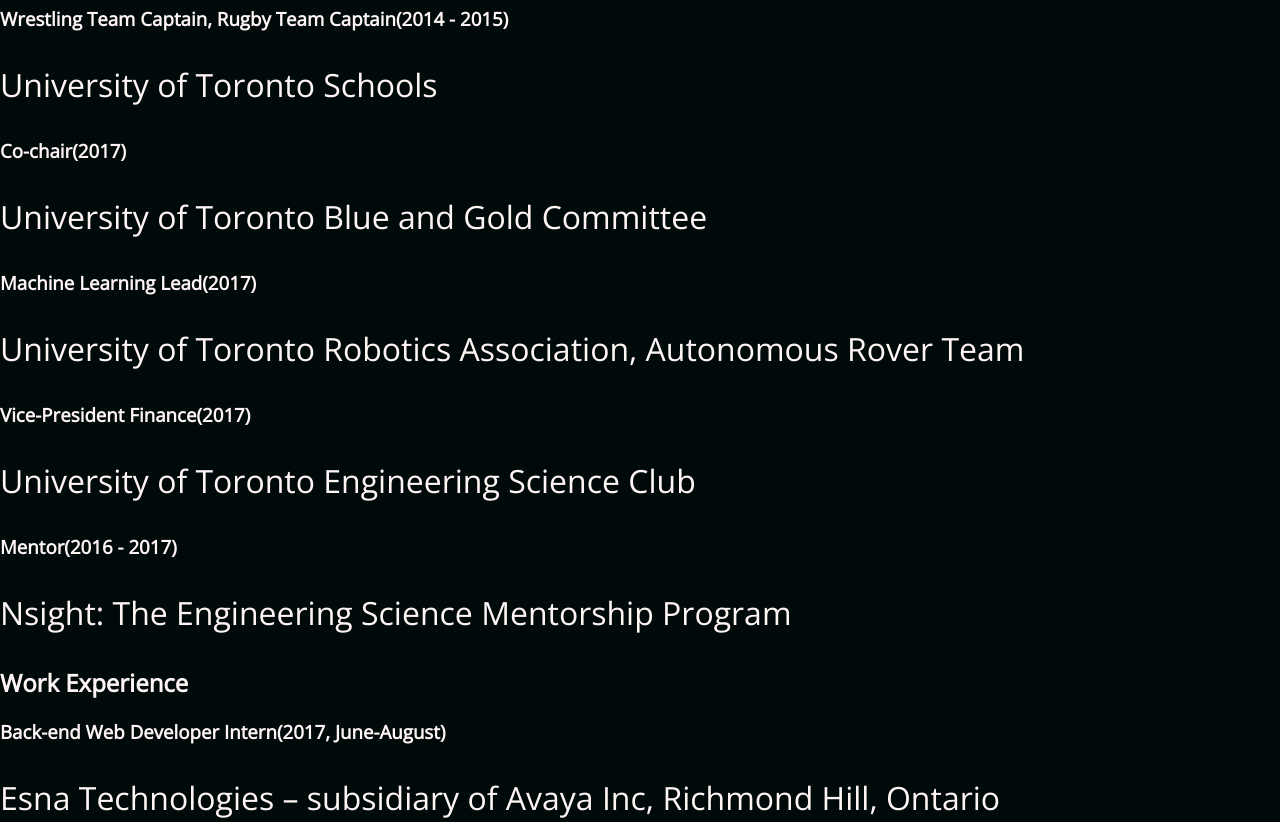
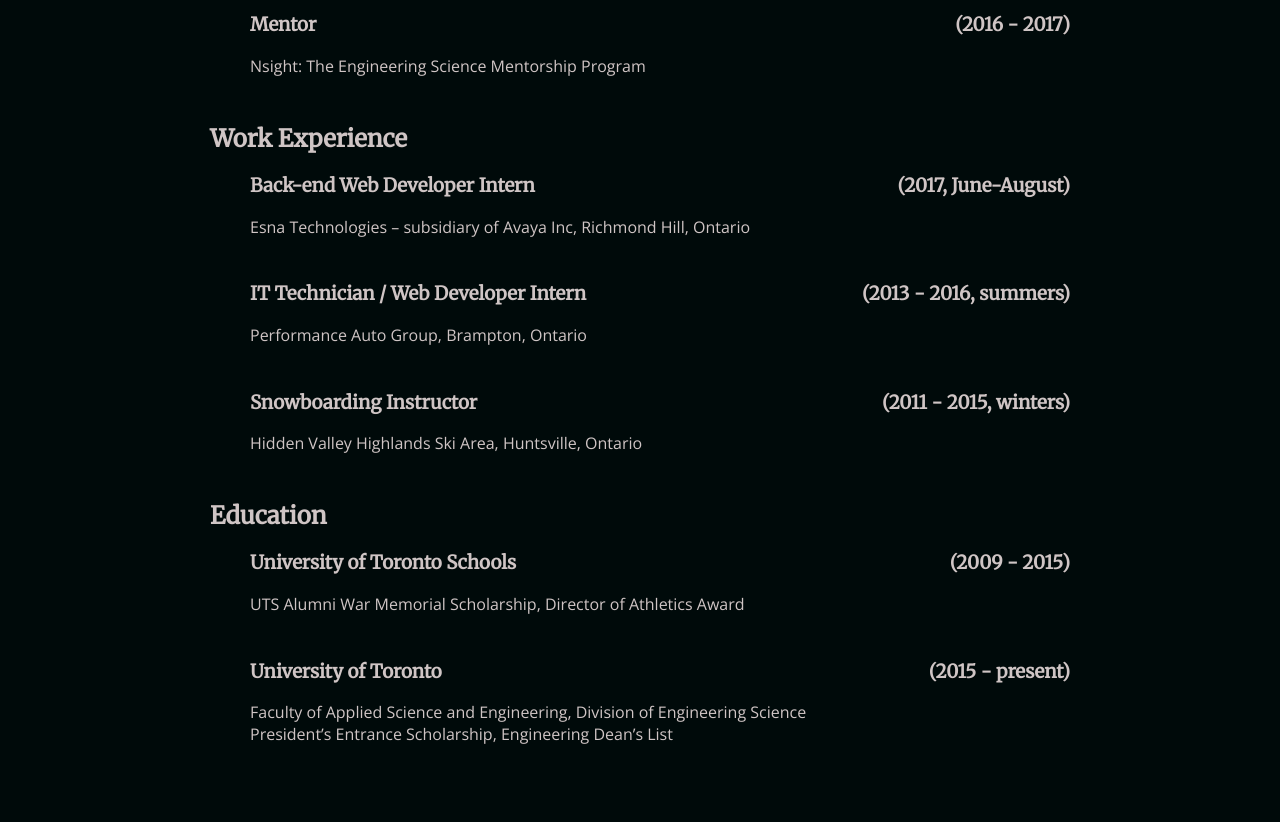
Before and after one commit to amyfreeman/cdalizadeh.ca, a website: page public/resume.html in a window 1280 px wide. Shown: the part 1020-1842 px from the top of the page. Drawn offline with nearby package versions, Linux system fonts and the light colour scheme.

Commit message:
drastically improve css

```diff
--- a/public/resume.html
+++ b/public/resume.html
@@ -3,13 +3,13 @@
   <head>
     <meta charset="UTF-8">
     <title>Cameron Alizadeh | Resume</title>
-    <link rel="stylesheet" type="text/css" href="style.css">
-    <link href="https://fonts.googleapis.com/css?family=Open+Sans|PT+Serif" rel="stylesheet">
+    <link rel="stylesheet" type="text/css" href="style-resume.css">
+    <link href="https://fonts.googleapis.com/css?family=Open+Sans|Merriweather" rel="stylesheet">
   </head>
   <body>
     <div>
         <h1>Cameron Alizadeh</h1>
-        <p>210 McCaul St, Toronto, ON M5T 1W5 | 416-450-8510 | cdalizadeh@gmail.com</p>
+        <p class="subtitle">210 McCaul St, Toronto, ON M5T 1W5 | 416-450-8510 | cdalizadeh@gmail.com</p>
         <div>
             <h2>Skills and Abilities</h2>
             <ul>
@@ -25,50 +25,50 @@
         </div>
         <div>
             <h2>Extracurriculars and Leadership</h2>
-            <div>
-                <h3>Wrestling Team Captain, Rugby Team Captain<span>(2014 - 2015)</span></h3>
+            <div class="item">
+                <h3>Wrestling Team Captain, Rugby Team Captain<span class="adjust">(2014 - 2015)</span></h3>
                 <p>University of Toronto Schools</p>
             </div>
-            <div>
-                <h3>Co-chair<span>(2017)</span></h3>
+            <div class="item">
+                <h3>Co-chair<span class="adjust">(2017)</span></h3>
                 <p>University of Toronto Blue and Gold Committee</p>
             </div>
-            <div>
-                <h3>Machine Learning Lead<span>(2017)</span></h3>
+            <div class="item">
+                <h3>Machine Learning Lead<span class="adjust">(2017)</span></h3>
                 <p>University of Toronto Robotics Association, Autonomous Rover Team</p>
             </div>
-            <div>
-                <h3>Vice-President Finance<span>(2017)</span></h3>
+            <div class="item">
+                <h3>Vice-President Finance<span class="adjust">(2017)</span></h3>
                 <p>University of Toronto Engineering Science Club</p>
             </div>
-            <div>
-                <h3>Mentor<span>(2016 - 2017)</span></h3>
+            <div class="item">
+                <h3>Mentor<span class="adjust">(2016 - 2017)</span></h3>
                 <p>Nsight: The Engineering Science Mentorship Program</p>
             </div>
         </div>
         <div>
             <h2>Work Experience</h2>
-            <div>
-                <h3>Back-end Web Developer Intern<span>(2017, June-August)</span></h3>
+            <div class="item">
+                <h3>Back-end Web Developer Intern<span class="adjust">(2017, June-August)</span></h3>
                 <p>Esna Technologies – subsidiary of Avaya Inc, Richmond Hill, Ontario</p>
             </div>
-            <div>
-                <h3>IT Technician / Web Developer Intern<span>(2013 - 2016, summers)</span></h3>
+            <div class="item">
+                <h3>IT Technician / Web Developer Intern<span class="adjust">(2013 - 2016, summers)</span></h3>
                 <p>Performance Auto Group, Brampton, Ontario</p>
             </div>
-            <div>
-                <h3>Snowboarding Instructor<span>(2011 - 2015, winters)</span></h3>
+            <div class="item">
+                <h3>Snowboarding Instructor<span class="adjust">(2011 - 2015, winters)</span></h3>
                 <p>Hidden Valley Highlands Ski Area, Huntsville, Ontario</p>
             </div>
         </div>
         <div>
             <h2>Education</h2>
-            <div>
-                <h3>University of Toronto Schools<span>(2009 - 2015)</span></h3>
+            <div class="item">
+                <h3>University of Toronto Schools<span class="adjust">(2009 - 2015)</span></h3>
                 <p>UTS Alumni War Memorial Scholarship, Director of Athletics Award</p>
             </div>
-            <div>
-                <h3>University of Toronto<span>(2015 - present)</span></h3>
+            <div class="item">
+                <h3>University of Toronto<span class="adjust">(2015 - present)</span></h3>
                 <p>Faculty of Applied Science and Engineering, Division of Engineering Science<br>
                 President’s Entrance Scholarship, Engineering Dean’s List</p>
             </div>
--- a/public/style.css
+++ b/public/style-index.css
@@ -2,11 +2,12 @@
   background-color: #000A0A;
   color: #FFF5F5;
   font-family: 'Open Sans', sans-serif;
+  height: 100%;
+  margin: 0px;
 }
 
-html, body {
+html {
   height: 100%;
-  margin: 0px;
 }
 
 .main {
@@ -17,10 +18,11 @@
 .centre {
   margin: auto;
   text-align: center;
+  z-index:1;
 }
 
 h1 {
-  font-family: 'PT Serif', serif;
+  font-family: 'Roboto Slab', serif;
   font-size: 5em;
   line-height: 0.5em;
 }
@@ -34,6 +36,7 @@
 }
 
 .ghost-button {
+  font-size: 2.0em;
   display: inline-block;
   width: 150px;
   padding-left: 0.75em;
@@ -58,15 +61,20 @@
               color 0.3s ease-in;
 }
 
-a, p {
-  font-size: 2.0em;
-}
-
 li {
   list-style-type: none;
   display: inline;
 }
 
-canvas {
-  position:absolute;
+/*body{
+  margin:40px auto;
+  max-width:650px;
+  line-height:1.6;
+  font-size:18px;
+  color:#444;
+  padding:0 10px
 }
+
+h1,h2,h3{
+  line-height:1.2
+}*/
--- /dev/null
+++ b/public/style-resume.css
@@ -0,0 +1,32 @@
+body {
+  background-color: #000A0A;
+  color: #CFC5C5;
+  font-family: 'Open Sans', sans-serif;
+  margin:40px auto;
+  max-width:860px;
+  padding:10px 10px;
+  font-size: 1em;
+}
+
+h1, h2, h3, h4, h5 {
+  font-family: 'Merriweather', serif;
+}
+
+h1 {
+  font-size: 3em;
+  text-align: center;
+  line-height: 0.7em;
+}
+
+.adjust {
+  float: right;
+}
+
+.subtitle {
+  text-align: center;
+}
+
+.item {
+  padding-bottom: 10px;
+  padding-left: 40px;
+}
```
Also changed, not shown: public/index.html (+19 -8 lines).
